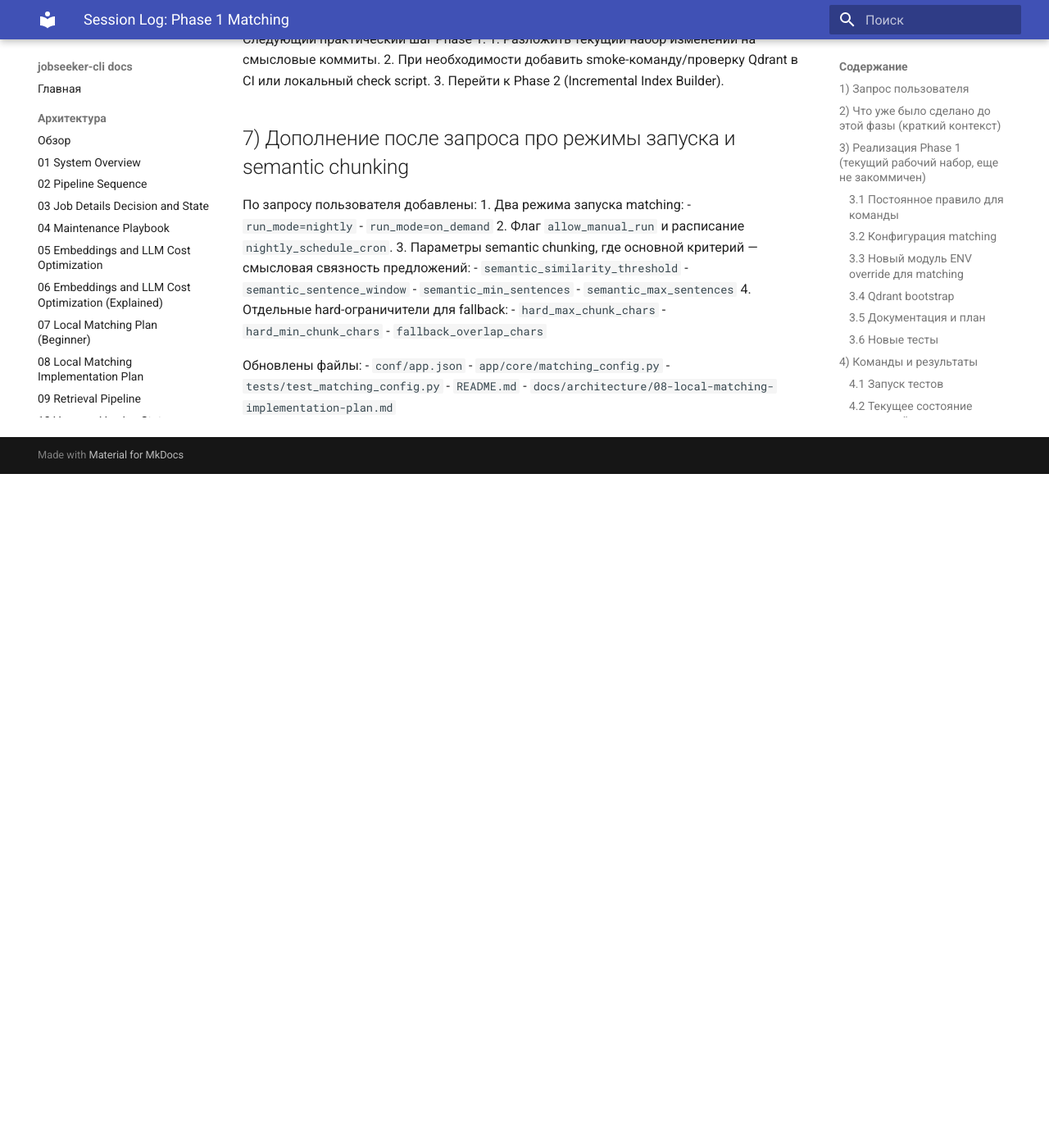
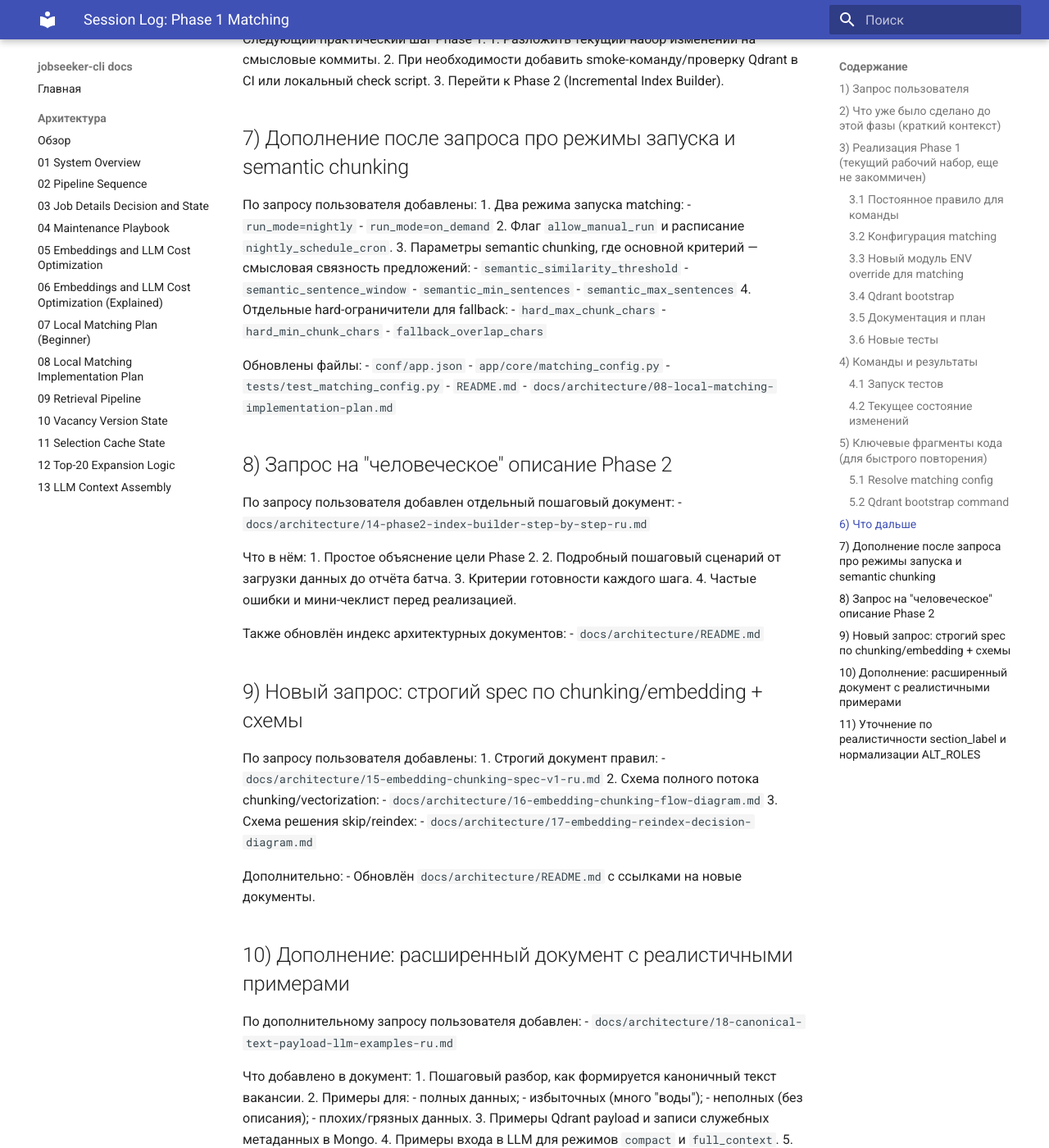
Before and after one commit to oleksiydi/jobseeker-cli-dev, an MkDocs documentation site: the page built from docs/worklog/2026-02-19-session-phase1-matching.md, in a window 1280 px wide and 1400 px high, scrolled down 3300 px. Shown: the whole window at 82% size. Built offline with MkDocs 1.6.1 and Material for MkDocs 9.7.7, drawn with Linux system fonts in a browser that asks for light colours; a script that is not in the unit is left out; before the commit the page ends 3878 px from its top, so only the background shows below that; some of the changed text lies outside the part shown.

Commit message:
docs(worklog): record section-label and alt-roles normalization clarifications

```diff
--- a/docs/worklog/2026-02-19-session-phase1-matching.md
+++ b/docs/worklog/2026-02-19-session-phase1-matching.md
@@ -183,3 +183,60 @@
 - `tests/test_matching_config.py`
 - `README.md`
 - `docs/architecture/08-local-matching-implementation-plan.md`
+
+## 8) Запрос на "человеческое" описание Phase 2
+
+По запросу пользователя добавлен отдельный пошаговый документ:
+- `docs/architecture/14-phase2-index-builder-step-by-step-ru.md`
+
+Что в нём:
+1. Простое объяснение цели Phase 2.
+2. Подробный пошаговый сценарий от загрузки данных до отчёта батча.
+3. Критерии готовности каждого шага.
+4. Частые ошибки и мини-чеклист перед реализацией.
+
+Также обновлён индекс архитектурных документов:
+- `docs/architecture/README.md`
+
+## 9) Новый запрос: строгий spec по chunking/embedding + схемы
+
+По запросу пользователя добавлены:
+1. Строгий документ правил:
+- `docs/architecture/15-embedding-chunking-spec-v1-ru.md`
+2. Схема полного потока chunking/vectorization:
+- `docs/architecture/16-embedding-chunking-flow-diagram.md`
+3. Схема решения skip/reindex:
+- `docs/architecture/17-embedding-reindex-decision-diagram.md`
+
+Дополнительно:
+- Обновлён `docs/architecture/README.md` с ссылками на новые документы.
+
+## 10) Дополнение: расширенный документ с реалистичными примерами
+
+По дополнительному запросу пользователя добавлен:
+- `docs/architecture/18-canonical-text-payload-llm-examples-ru.md`
+
+Что добавлено в документ:
+1. Пошаговый разбор, как формируется каноничный текст вакансии.
+2. Примеры для:
+- полных данных;
+- избыточных (много "воды");
+- неполных (без описания);
+- плохих/грязных данных.
+3. Примеры Qdrant payload и записи служебных метаданных в Mongo.
+4. Примеры входа в LLM для режимов `compact` и `full_context`.
+5. Пример унифицированного JSON-ответа LLM.
+
+## 11) Уточнение по реалистичности section_label и нормализации ALT_ROLES
+
+По вопросу пользователя добавлены уточнения:
+1. В `ALT_ROLES` значения `null`, `""`, `"false"`, `"none"`, `"null"` и т.п. исключаются как псевдозначения.
+2. `section_label` больше не трактуется как "гарантированно известная" секция.
+3. Введено правило:
+- heuristic label, если есть достаточные текстовые маркеры;
+- иначе `section_label="unknown"` и низкий `section_confidence`.
+
+Обновлены файлы:
+- `docs/architecture/15-embedding-chunking-spec-v1-ru.md`
+- `docs/architecture/16-embedding-chunking-flow-diagram.md`
+- `docs/architecture/18-canonical-text-payload-llm-examples-ru.md`
```
